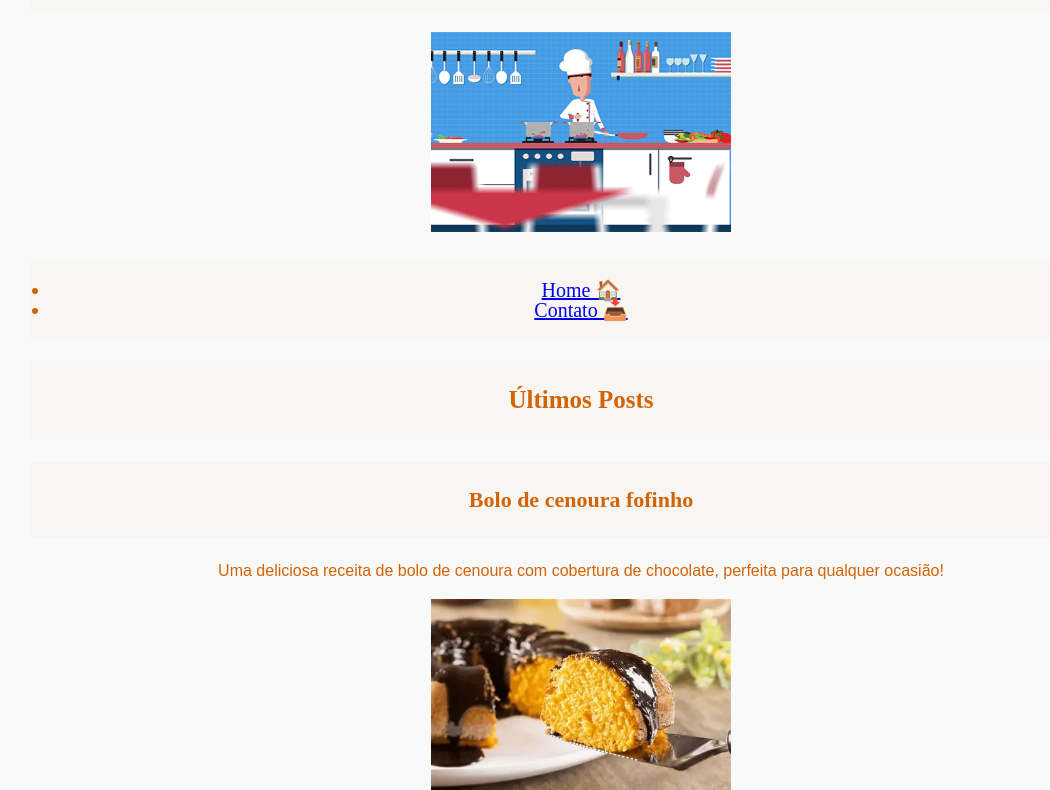
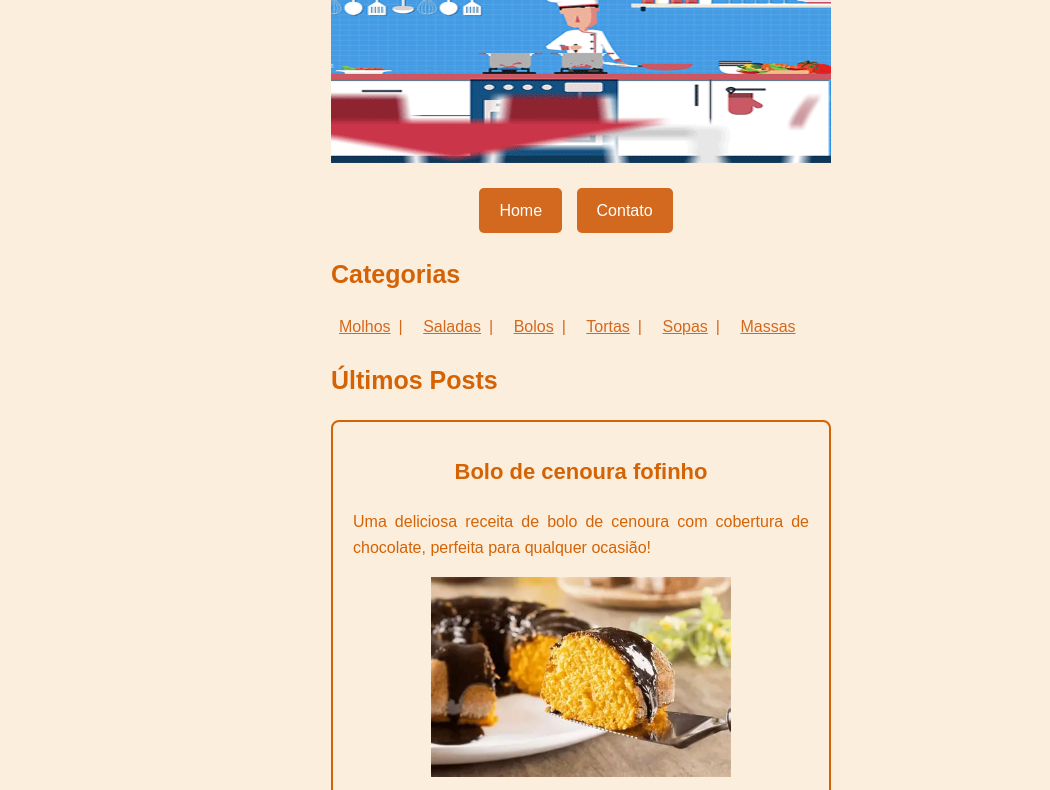
Before and after one commit to tavareslexia/meu-portfolio, a plain HTML site: page index.html in a window 1280 px wide. Shown: the part 174-964 px from the top of the page, without its empty margins (59-1109 px from the left). Drawn offline with Linux system fonts and the light colour scheme; files whose address does not match are found by name.

Commit message:
Stylized personal blog

```diff
--- /dev/null
+++ b/css/Especificidade/teste.css
@@ -0,0 +1,17 @@
+*,
+*::before,
+*::after {
+  box-sizing: border-box;
+}
+
+div { color: blue; } /* Seleciona todos os elementos div */
+p { color: red; } /* Seleciona todos os elementos p */
+.intro { color: green; } /* Seleciona todos os elementos div, p e com a classe "intro" */
+#container { color: purple; } /* Seleciona o elemento com id "container" */
+#container p { color: yellow; } /* Seleciona o parágrafo dentro do elemento com id "container" */
+#container .intro { color: orange; } /* Seleciona o elemento com classe "intro" dentro do elemento com id "container" */
+#container .intro p { color: pink; } /* Seleciona o parágrafo com a classe "intro" dentro do elemento com id "container" */
+
+/* Testando a especificidade */
+/* A regra mais específica deve prevalecer */
+/*Quanto mais IDs (#algo) e classes (.algo) o seletor tiver, mais forte*/
--- a/css/style.css
+++ b/css/style.css
@@ -8,52 +8,127 @@ body {
   font-family: 'Playfair Display', sans-serif;
   font-size: 16px;
   line-height: 1.6;
-  background-color: #f9f9f9;
+  background-color: #fceedd;
   color: #d46306;
-  padding: 20px;
+  text-align: justify; /* Justifica o texto */
+}
+
+#cabecalho h1::after {
+  content: ' 🍽️';
+  margin-left: 10px;
+  font-size: 1.2em; /* tamanho um pouco maior que o texto */
+  vertical-align: middle;
+}
+
+nav {
+  text-align: center; /* Centraliza os botões */
+  margin-top: 15px;
+}
+
+nav a {
+  display: inline-block; /* Exibe como bloco */
+  padding: 10px 20px;
+  background-color: #d2691e;
+  color: white;
+  text-decoration: none; /* remove o sublinhado */
+  border-radius: 5px;   /* Borda arredondada */
+  margin-right: 10px; /* espaço entre os botões */
+  transition: background-color 0.3s ease;
+  margin-top: 10px;
+}
+
+nav a:hover {
+  background-color: #a0522d; /* tom mais escuro no hover */
+}
+
+aside a {
+  margin: 0 8px;
+  position: relative;
+  text-decoration: underline;
+  color: #d2691e;
+  transition: color 0.3s ease;
+}
+
+aside a:not(:last-child)::after { /* adiciona barra vertical entre os links, exceto no último */
+  content: "|";
+  margin-left: 8px; /* espaço entre os links */
+  color: #d2691e;
+}
+
+a:hover {
+  color: #555; /* muda cor quando o mouse passa por cima */
+}
+
+.container {
+  max-width: 500px;       /* Largura máxima */
+  margin: 0 auto;          /* Centraliza horizontalmente */
+}
+
+img {
+  display: block;
+  margin: 0 auto;
 }
 
 h1 {
-  font-family: 'Playfair Display', serif;
-  font-size: 30px;
-  line-height: 1.6;
-  background-color: #f8f6f3;
-  color: #d46306;
-  padding: 20px;
+  font-size: 45px;
+  margin-bottom: 20px;
+  text-align: center;
+}
+
+.container h2 {
+  font-size: 25px;
   margin-bottom: 20px
 }
 
-h2 {
-  font-family: 'Playfair Display', serif;
-  font-size: 25px;
-  line-height: 1.6;
-  background-color: #f8f6f3;
-  color: #d46306;
-  padding: 20px;
-  margin-bottom: 20px
+
+.container h3 {
+  font-size: 22px;
+  margin-bottom: 20px;
+  text-align: center;
 }
 
-h3 {
-  font-family: 'Playfair Display', serif;
-  font-size: 22px;
-  line-height: 1.6;
-  background-color: #f8f6f3;
-  color: #d46306;
-  padding: 20px;
-  margin-bottom: 20px
+article a {
+  display: inline-block; /* Exibe como bloco */
+  padding: 10px 20px;
+  background-color: #d2691e;
+  color: white;
+  border-radius: 4px; /* Borda arredondada */
+  text-decoration: none;
+  margin-top: 10px;
 }
 
-ul, ol {
-  font-family: 'Playfair Display', serif;
+article a:hover { /*efeito quando o mouse estiver em cima*/
+  background-color: #a0522d;
+}
+
+
+.container ul,
+.container ol {
   font-size: 20px;
   line-height: 1;
-  background-color: #f8f6f3;
-  color: #d46306;
-  padding: 20px;
 }
-.container {
-  max-width: 1200px;       /* Largura máxima */
-  margin: 0 auto;          /* Centraliza horizontalmente */
-  padding: 50px;           /* Espaçamento interno */
-  text-align: center;       /* Centraliza o texto */
+
+article {
+  margin-bottom: 30px; /* Espaçamento */
+  border: 2px solid #d46306; /* Borda */
+  border-radius: 8px; /* Borda arredondada */
+  padding: 10px 20px; /* Espaçamento interno */
+  text-align: center;
+
 }
+
+article p {
+  text-align: justify; /* Justifica o texto */
+}
+
+
+input:focus, textarea:focus, select:focus {
+  border: 1px solid #d2691e;
+  box-shadow: 0 0 5px rgba(210, 105, 30, 0.5);
+  outline: none; /* remove a borda azul padrão do navegador */
+}
+
+
+#rodape {
+  text-align: center;
+}
--- a/index.html
+++ b/index.html
@@ -9,22 +9,28 @@
 </head>
 
 <body>
+    <header id="cabecalho">
+        <h1>Bem-vindo ao meu Blog de Receitas! </h1>
+        <img src="C:\Users\lab2d\OneDrive - Lab2dev\Projetos\projeto-portfolio\images\receita.gif" alt="Gif cozinheiro"
+            width="500" height="200">
+        <nav>
+            <a href="index.html">Home </a>
+            <a href="contato.html">Contato </a>
+        </nav>
+    </header>
+
     <div class="container">
-        <header>
-            <h1>Bem-vindo ao meu Blog de Receitas! &#127837 </h1>
-            <img src="C:\Users\lab2d\OneDrive - Lab2dev\Projetos\projeto-portfolio\images\receita.gif"
-                alt="Gif cozinheiro" width="300" height="200">
-            <nav>
-                <ul>
-                    <li><a
-                            href="C:\Users\lab2d\OneDrive - Lab2dev\Projetos\projeto-portfolio\Módulo 02\Blog pessoal\index.html">Home
-                            &#127968 </a></li>
-                    <li><a href="contato.html">Contato &#128229 </a></li>
-                </ul>
-            </nav>
-        </header>
+        <main>
+            <aside>
+                <h2>Categorias</h2>
+                <a href="#">Molhos</a>
+                <a href="#">Saladas</a>
+                <a href="#">Bolos</a>
+                <a href="#">Tortas</a>
+                <a href="#">Sopas</a>
+                <a href="#">Massas</a>
 
-        <main>
+            </aside>
             <section>
                 <h2>Últimos Posts</h2>
                 <article>
@@ -34,8 +40,7 @@
                     </p>
                     <img src="C:\Users\lab2d\OneDrive - Lab2dev\Projetos\projeto-portfolio\images\bolo.webp"
                         alt="Bolo de cenoura" width="300" height="200"><br />
-                    <a href="receita_cenoura.html">Leia
-                            mais</a>
+                    <a href="receita_cenoura.html">Leia mais</a>
                 </article>
                 <article>
                     <h3>Bolo de chocolate com café</h3>
@@ -45,17 +50,8 @@
                     <a href="receita_chocolate.html">Leia mais</a>
                 </article>
             </section>
-            <aside>
-                <h2>Categorias</h2>
-                <ul>
-                    <li><a href="#">Doces</a></li>
-                    <li><a href="#">Salgados</a></li>
-                    <li><a href="#">Bolos</a></li>
-                    <li><a href="#">Tortas</a></li>
-                </ul>
-            </aside>
         </main>
-        <footer>
+        <footer id="rodape">
             &copy; 2025 Blog Pessoal. Todos os direitos reservados.
         </footer>
     </div>
```
Also changed, not shown: css/Especificidade/teste.html (added, +21 -0 lines).
